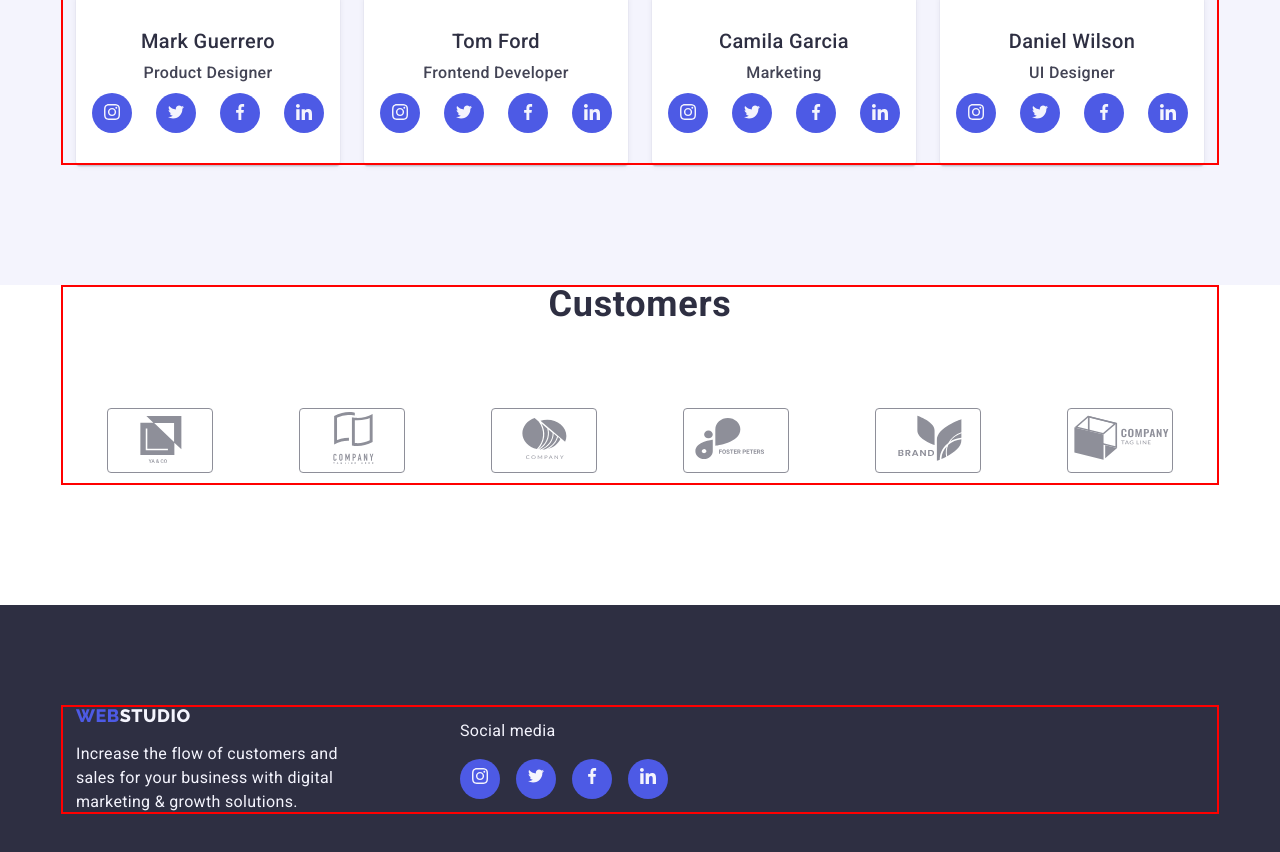
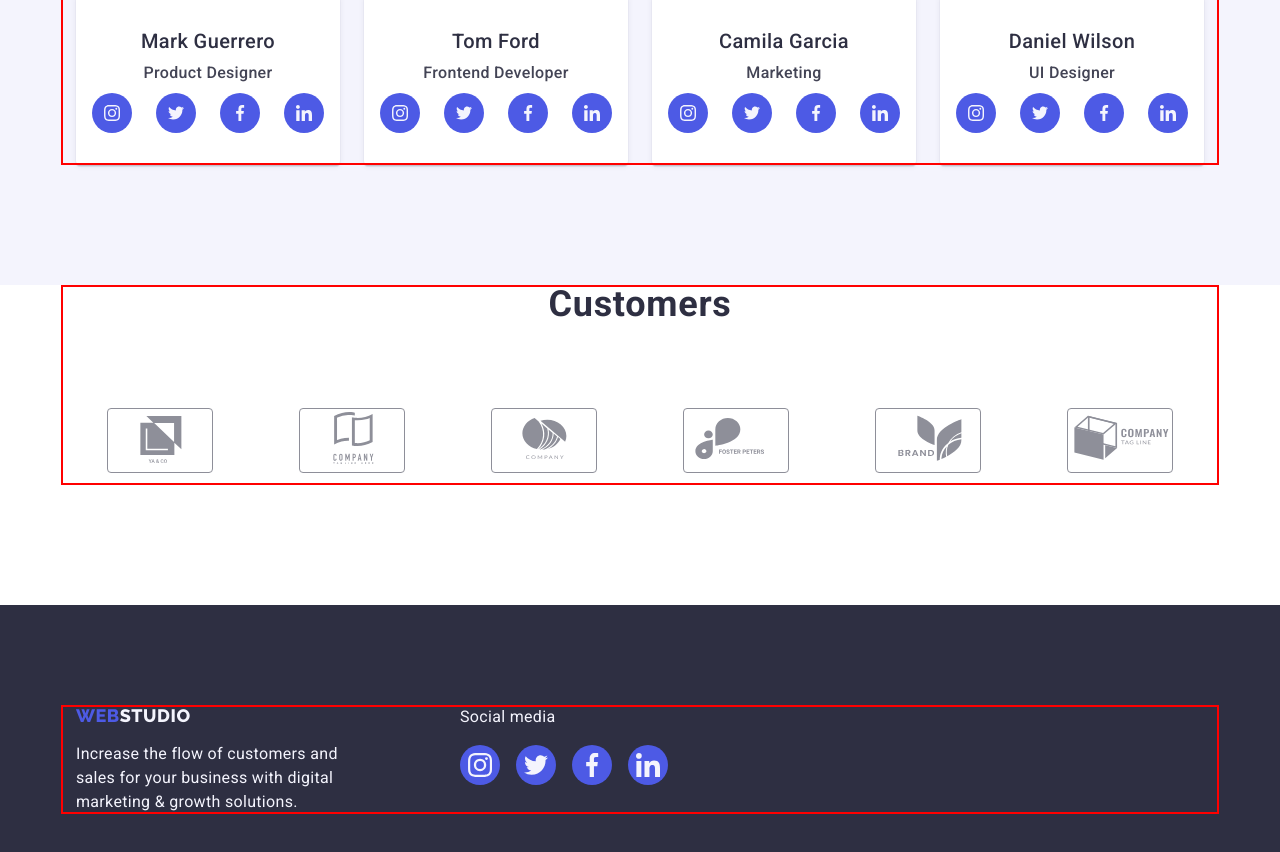
Before and after one commit to SMykhailenko/goit-markup-hw-04, a plain HTML site: page index.html in a window 1280 px wide. Shown: the part 2180-3032 px from the top of the page. Drawn offline with nearby package versions, Linux system fonts and the light colour scheme.

Commit message:
footer sections OK

```diff
--- a/css/styles.css
+++ b/css/styles.css
@@ -170,6 +170,9 @@ button:hover,
 
 .team-icon {
   fill: currentColor;
+  display: flex;
+  justify-content: center;
+  align-items: center;
 }
 .team-social.team-link {
   display: flex;
@@ -239,7 +242,6 @@ team-item:focus {
 }
 .foot {
   display: flex;
-  align-items: center;
 }
 .footer-icons {
   width: 208px;
@@ -469,6 +471,9 @@ img {
 
 .footer-line {
   padding: 100px 0;
+  display: flex;
+  align-items: center;
+  justify-content: center;
 }
 
 .foot-text {
--- a/index.html
+++ b/index.html
@@ -504,7 +504,7 @@
                 target="_blank"
                 rel="noopener no-referrer"
                 aria-label="instagram icon"
-                ><svg class="team-icon" width="16" height="16">
+                ><svg class="team-icon" width="24" height="24">
                   <use href="./images/icons.svg#icon-instagram-2"></use></svg
               ></a>
             </li>
@@ -515,7 +515,7 @@
                 target="_blank"
                 rel="noopener no-referrer"
                 aria-label="twitter icon"
-                ><svg class="team-icon" width="16" height="16">
+                ><svg class="team-icon" width="24" height="24">
                   <use href="./images/icons.svg#icon-twitter-1"></use></svg
               ></a>
             </li>
@@ -526,7 +526,7 @@
                 target="_blank"
                 rel="noopener no-referrer"
                 aria-label="facebook icon"
-                ><svg class="team-icon" width="16" height="16">
+                ><svg class="team-icon" width="24" height="24">
                   <use href="./images/icons.svg#icon-facebook-1"></use></svg
               ></a>
             </li>
@@ -537,7 +537,7 @@
                 target="_blank"
                 rel="noopener no-referrer"
                 aria-label="linkedin icon"
-                ><svg class="team-icon" width="16" height="16">
+                ><svg class="team-icon" width="24" height="24">
                   <use href="./images/icons.svg#icon-linkedin-1"></use></svg
               ></a>
             </li>
```
